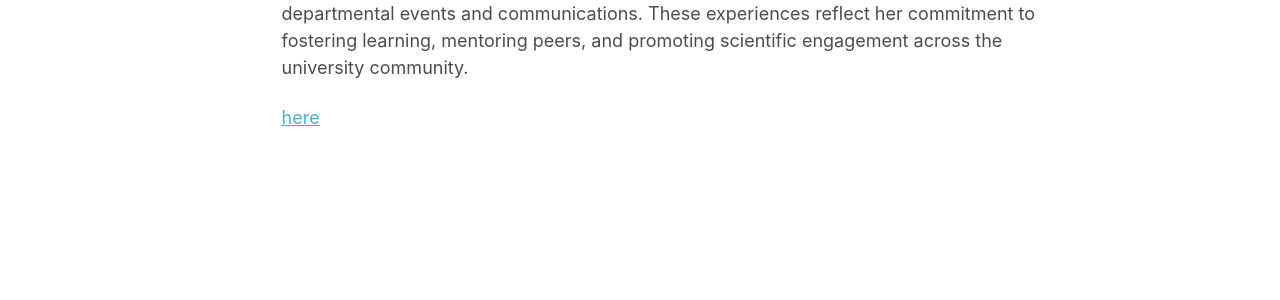
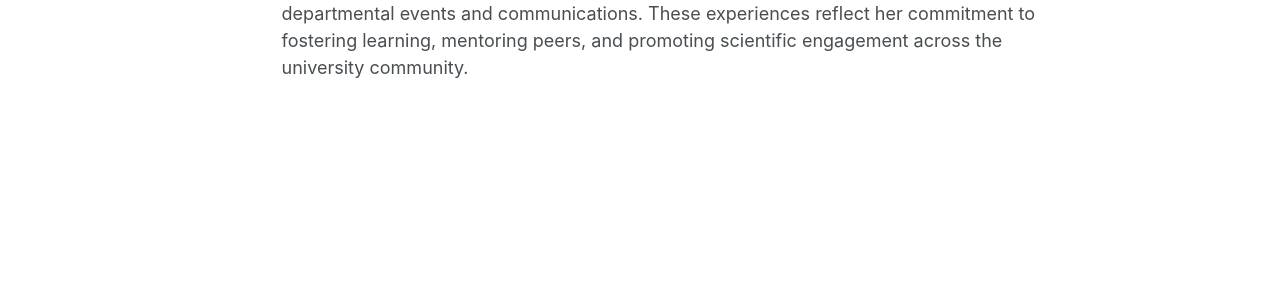
Before and after one commit to Bianca-Zamora-Araya/Bianca-Zamora-Araya.github.io, a Jekyll site: the page built from _pages/about.md, in a window 1280 px wide and 1362 px high. Shown: the part 890-1190 px from the top of the window. Built offline with Jekyll 4.4.1, drawn with Linux system fonts in a browser that asks for light colours; a script that is not in the unit is left out.

Commit message:
Update about.md

```diff
--- a/_pages/about.md
+++ b/_pages/about.md
@@ -14,12 +14,6 @@ Bianca has been actively involved in university teaching at FCFM, serving as a t
 In addition to her student and teaching assistant roles, Bianca has actively participated as a monitor in the [Escuela de Verano](https://www.edv.uchile.cl/#) (EdV) courses, ensuring the smooth execution of courses, supporting instructors, students, and the EdV teaching team, promoting the programs at vocational fairs and scientific outreach events, through social media videos, and managing inventory of materials. She has also contributed to faculty outreach initiatives as a monitor of [Difusión FCFM](http://instagram.com/ingenieria_ciencias_uchile/?hl=es), engaging in activities to promote engineering and science education within FCFM. Bianca has been involved with the faculty’s merchandising shop [Tienda Beauchef](https://tiendabeauchef.ing.uchile.cl/), promoting a sense of identity and belonging within the university community and contributing to sales, and logistical organization as a representant of the Beachefian comunnity. Additionally, she participates in [Electrotutores](https://cl.linkedin.com/company/electrotutores) as a tutor, acting as a liaison between students and professors of the Electrical Engineering Department, supporting teaching and student life activities, and promoting departmental events and communications. These experiences reflect her commitment to fostering learning, mentoring peers, and promoting scientific engagement across the university community.
 
 
-<a href='http://www.freevisitorcounters.com'>here</a> <script type='text/javascript' src='https://www.freevisitorcounters.com/auth.php?id=1a747d9be52867dada4a12b731c64c2707e0e9e3'></script>
-<script type="text/javascript" src="https://www.freevisitorcounters.com/en/home/counter/1380367/t/4"></script>
-
-
-<div id="sfc8zql4kff1gg3t9dfup2xbp1hxs67jrk6"></div>
-<script type="text/javascript" src="https://counter1.optistats.ovh/private/counter.js?c=8zql4kff1gg3t9dfup2xbp1hxs67jrk6&down=async" async></script>
-<noscript><a href="https://www.freecounterstat.com" title="free counter"><img src="https://counter1.optistats.ovh/private/freecounterstat.php?c=8zql4kff1gg3t9dfup2xbp1hxs67jrk6" border="0" title="free counter" alt="free counter"></a></noscript>
-
-<script type="text/javascript" src="https://counter.websiteout.com/js/8/0/0/0"></script>
+<div id="sfc89dctj73yaz1np6uzmquy1xcdbruh82c"></div>
+<script type="text/javascript" src="https://counter1.optistats.ovh/private/counter.js?c=89dctj73yaz1np6uzmquy1xcdbruh82c&down=async" async></script>
+<noscript><a href="https://www.freecounterstat.com" title="free web counters"><img src="https://counter1.optistats.ovh/private/freecounterstat.php?c=89dctj73yaz1np6uzmquy1xcdbruh82c" border="0" title="free web counters" alt="free web counters"></a></noscript>
```
